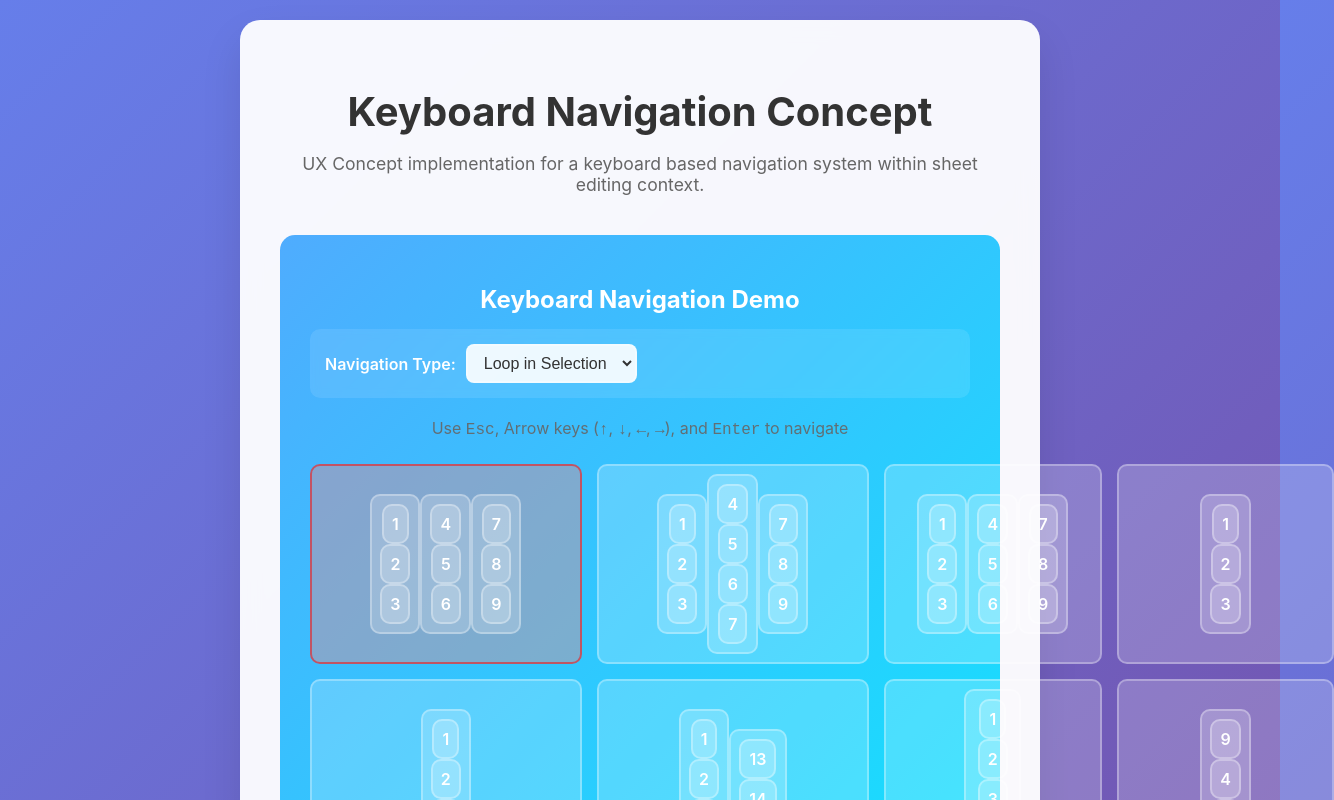
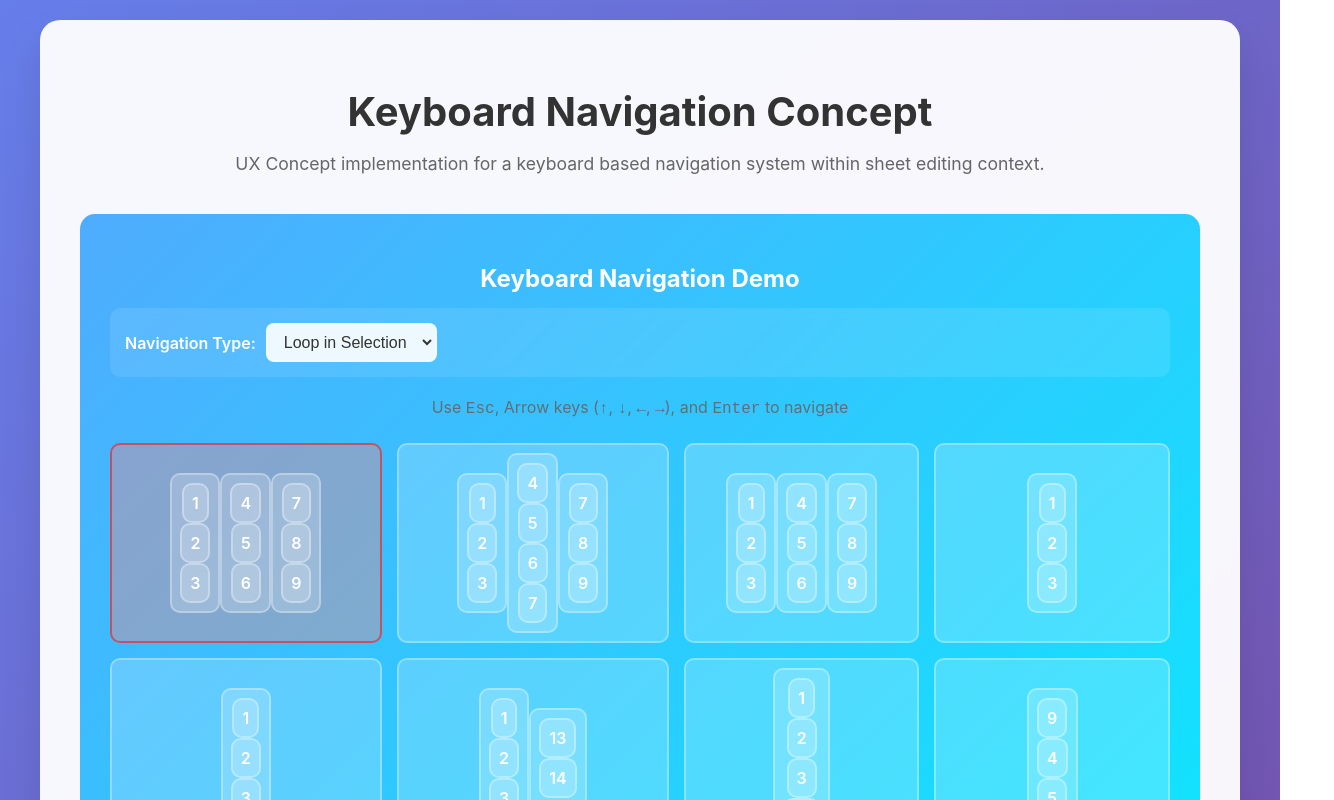
Before and after one commit to a-luengen/keyboard-nav-concept, a React (Create React App) app: page / in a window 1280 px wide. Shown: the top 800 px of the page, 1334 px wide, since content can reach past the window. Built offline with nearby package versions, Linux system fonts and the light colour scheme.

Commit message:
fix(App.css): extended container width to fit in more content and improved transition animation speed

```diff
--- a/src/App.css
+++ b/src/App.css
@@ -14,7 +14,7 @@
   padding: 40px;
   box-shadow: 0 20px 40px rgba(0, 0, 0, 0.1);
   backdrop-filter: blur(10px);
-  max-width: 800px;
+  max-width: 1200px;
   width: 100%;
 }
 
@@ -71,7 +71,7 @@
   cursor: pointer;
   font-size: 1rem;
   font-weight: 600;
-  transition: all 0.3s ease;
+  transition: all 0.125s ease;
   min-height: 80px;
   display: flex;
   align-items: center;
```
